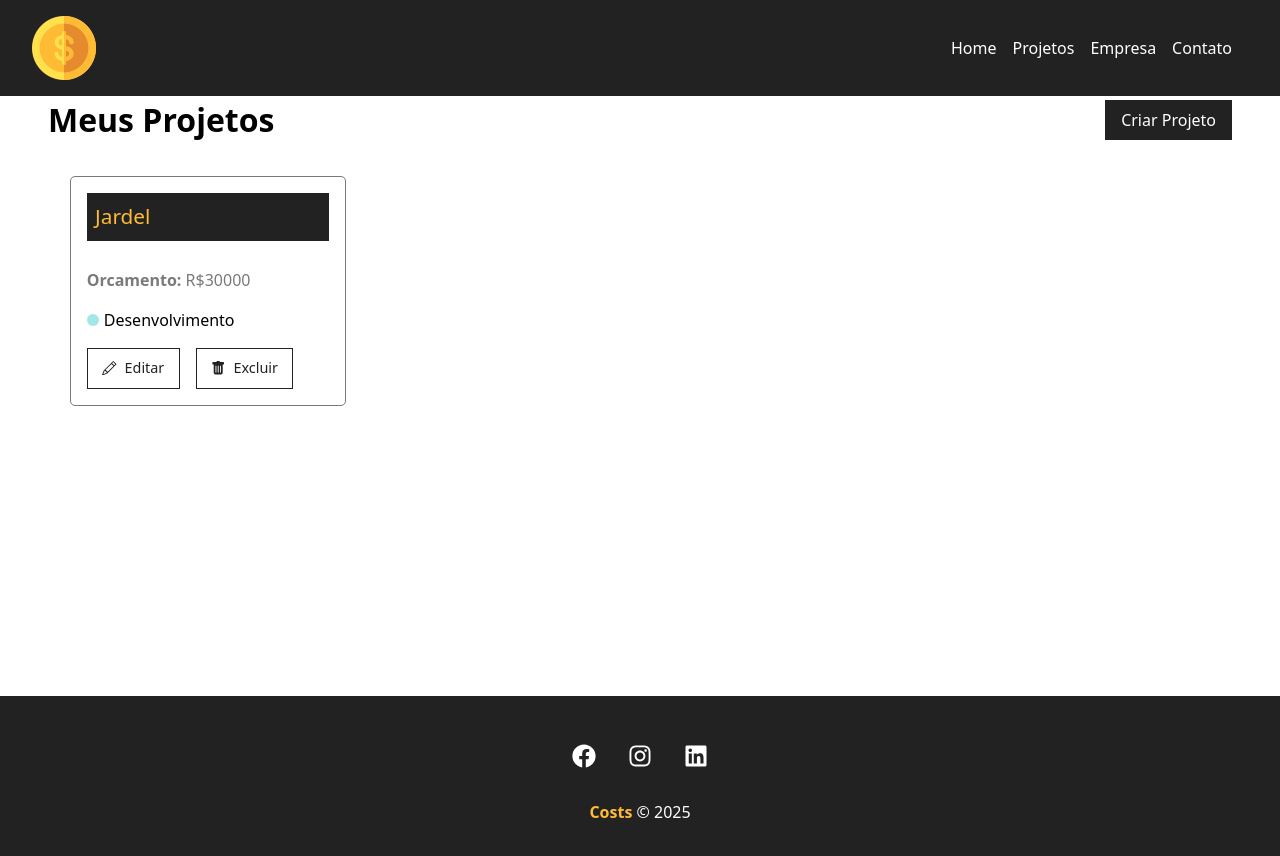
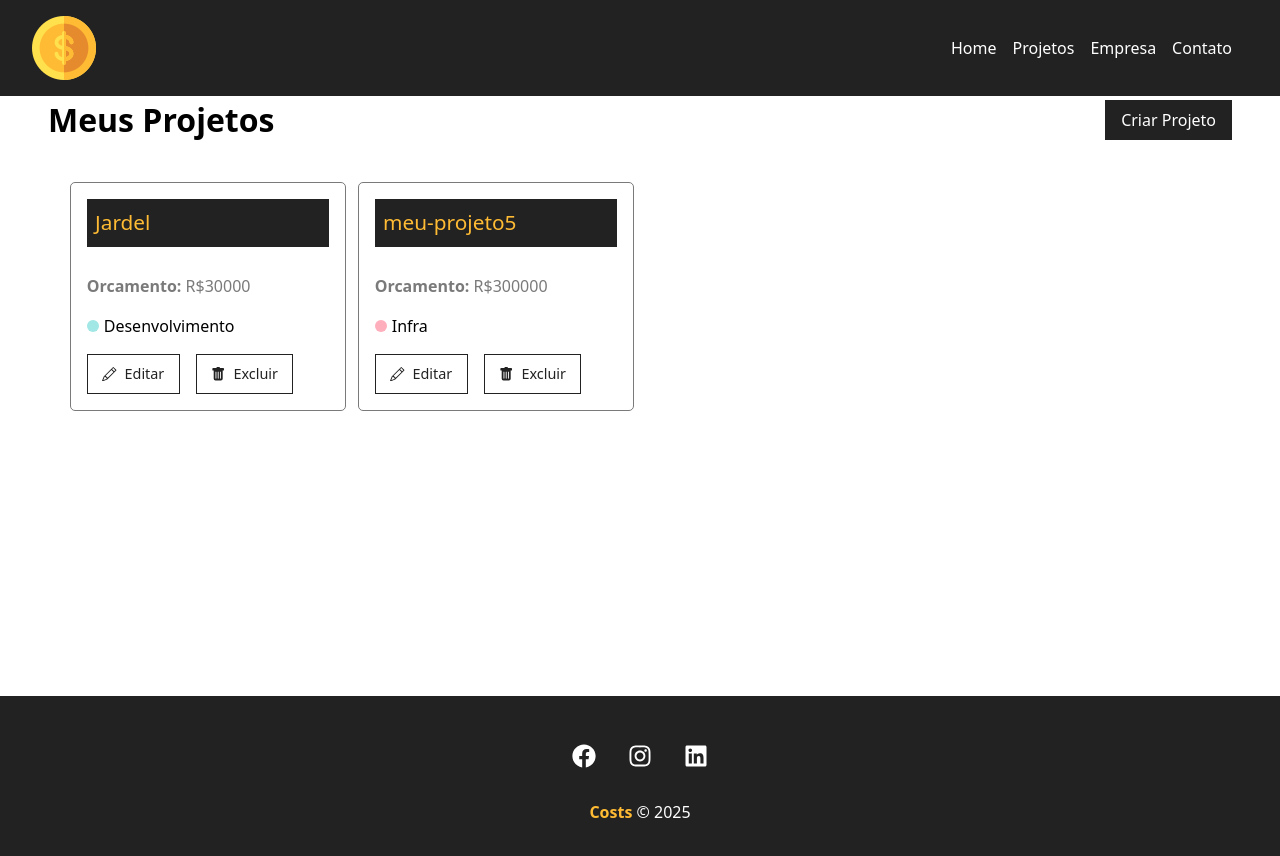
Before and after one commit to JardelMaldonado/orcamento-projetos, a React (Vite) app: page /projects in a window 1280 px wide. Shown: the top 856 px of the page. Built offline with nearby package versions, Linux system fonts and the light colour scheme; data requests are answered from the project's data file.

Commit message:
Servicos
func visualizar serviços

```diff
--- a/db.json
+++ b/db.json
@@ -8,15 +8,26 @@
         "id": "2",
         "name": "Desenvolvimento"
       },
-      "cost": 2000,
+      "cost": 6000,
       "services": [
         {
           "name": "Jardel",
-          "cost": "2000",
-          "description": "eai",
-          "id": "3a793a94-f86d-48cc-be65-f10f448560e9"
+          "cost": "6000",
+          "description": "javascript avancadoo",
+          "id": "f786e3ed-1516-4091-ade0-cd30e9c745fd"
         }
       ]
+    },
+    {
+      "id": "7339",
+      "name": "meu-projeto5",
+      "budget": "300000",
+      "category": {
+        "id": "1",
+        "name": "Infra"
+      },
+      "cost": 0,
+      "services": []
     }
   ],
   "categories": [
--- a/src/components/ProjectCard.jsx
+++ b/src/components/ProjectCard.jsx
@@ -32,7 +32,7 @@ function ProjectCard({id, name, budget, category, handleRemove}) {
             <Link to={`/project/${id}`} className="flex items-center text-[0.9em] py-[0.6em] px-[1em] border border-[#222] text-[#222] hover:bg-[#222] hover:text-[#ffbb33] houver:bg-[#222] transition duration-500 ">
             <BsPencil className="mr-2"/> Editar
             </Link>
-            <button onClick={remove}className="flex items-center text-[0.9em] py-[0.6em] px-[1em] border border-[#222] text-[#222] hover:bg-[#222] hover:text-[#ffbb33] transition duration-500">
+            <button onClick={remove} className="flex items-center text-[0.9em] py-[0.6em] px-[1em] border border-[#222] text-[#222] hover:bg-[#222] hover:text-[#ffbb33] transition duration-500">
                <BsFillTrashFill className="mr-2"/> Excluir
             </button>
         </div>
--- a/src/pages/Project.jsx
+++ b/src/pages/Project.jsx
@@ -7,12 +7,14 @@ import Loading from '../layouts/Loading'
 import Container from '../layouts/Container'
 import ProjectForm from "../components/ProjectForm"
 import Message from '../layouts/Message'
-import ServiceForm from "../components/service/ServiceForm"
+import ServiceForm from "../service/ServiceForm"
+import ServiceCard from "../service/ServiceCard"
 
 function Project() {
   const { id } = useParams()
 
   const [project, setProject] = useState([])
+  const [services, setServices] = useState([])
   const [showProjectForm, setShowProjectForm] = useState(false)
   const [message, setMessage] = useState()
   const [type, setType] = useState()
@@ -27,6 +29,7 @@ function Project() {
         },
       }).then((resp) => resp.json()).then((data) => {
         setProject(data)
+        setServices(data.services)
       }).catch((err) => console.log(err))
     }, 500)
 
@@ -86,8 +89,30 @@ function Project() {
           },
           body: JSON.stringify(project),
         }).then((resp) => resp.json()).then(() => {
+          setShowServiceForm(false)
+        }).catch((err) => console.log(err))
+  }
 
-        }).catch((err) => console.log(err))
+  function removeService(id, cost) {
+
+    const servicesUpdated = project.services.filter((service) => service.id !== id)
+
+    const projectUpdated = project
+
+    projectUpdated.services = servicesUpdated
+    projectUpdated.cost = parseFloat(projectUpdated.cost) - parseFloat(cost)
+
+    fetch(`http://localhost:5000/projects/${projectUpdated.id}`, {
+      method: 'PATCH',
+      headers: {
+        'Content-Type': 'application/json'
+      },
+           body: JSON.stringify(projectUpdated)
+    }).then((resp) => resp.json()).then(() => {
+      setProject(projectUpdated)
+      setServices(servicesUpdated)
+      setMessage('Serviço removido com sucesso!')
+    }).catch((err) => console.log(err))
   }
 
   function toggleProjectForm() {
@@ -144,8 +169,20 @@ function Project() {
               </div>
             </div>
             <h2 className="font-bold text-[1.5em] mt-[2em]">Serviços</h2>
-            <Container customClass="mt-[1em]">
-              <p>Itens de serviços</p>
+            <Container customClass="mt-[1em] flex">
+              {services.length > 0 &&
+                 services.map((service) => (
+                   <ServiceCard
+                   id={service.id}
+                   name={service.name}
+                   cost={service.cost}
+                   description={service.description}
+                   key={service.id}
+                   handleRemove={removeService}
+                   />
+                 ))
+              }
+              {services.length === 0 && <p>Não há serviços cadastrados.</p>}
             </Container>
           </Container>
         </div>
--- a/src/pages/Projects.jsx
+++ b/src/pages/Projects.jsx
@@ -57,7 +57,7 @@ function Projects() {
       </div>
       {message && <Message type="success" msg={message} />}
       {projectMessage && <Message type="success" msg={projectMessage} />}
-      <Container customClass="justify-between">
+      <Container customClass="flex">
         {projects.length > 0 && projects.map((project) =>
           <ProjectCard id={project.id} name={project.name}
           budget={project.budget} category={project.category.name} key={project.id} handleRemove={removeProject} />)}
--- /dev/null
+++ b/src/service/ServiceCard.jsx
@@ -0,0 +1,29 @@
+import { BsFillTrashFill } from "react-icons/bs"
+
+
+function ServiceCard({ id, name, cost, description, handleRemove }) {
+
+    const remove = (e) => {
+        e.preventDefault()
+        handleRemove(id, cost)
+    }
+    return (
+        <div className="p-[1em] border border-[#7a7a7a] rounded-[5px] w-[24%] m-[0.5%]  ">
+            <h4 className="bg-[#222] text-[#ffbb33] p-[0.4em] mb-[1.3em] text-[1.3em]">
+                {name}
+            </h4>
+            <p className="text-[#7a7a7a] mb-[0.5em]">
+                <span className="font-bold">Custo total:</span> R${cost}
+            </p>
+            <p className="mb-[1em]">{description}</p>
+            <div>
+                <button onClick={remove} className="flex items-center text-[0.9em] py-[0.6em] px-[1em] border border-[#222] text-[#222] hover:bg-[#222] hover:text-[#ffbb33] transition duration-500">
+                    <BsFillTrashFill className="mr-2"/>
+                    Excluir
+                </button>
+            </div>
+        </div>
+    )
+}
+
+export default ServiceCard
--- a/src/components/service/ServiceForm.jsx
+++ b/src/service/ServiceForm.jsx
@@ -1,7 +1,7 @@
 import { useState } from "react"
 
-import Input from "../Input"
-import SubmitButton from "../SubmitButton"
+import Input from "../components/Input"
+import SubmitButton from "../components/SubmitButton"
 
 function ServiceForm({ handleSubmit, btnText, projectData }) {
 
```
